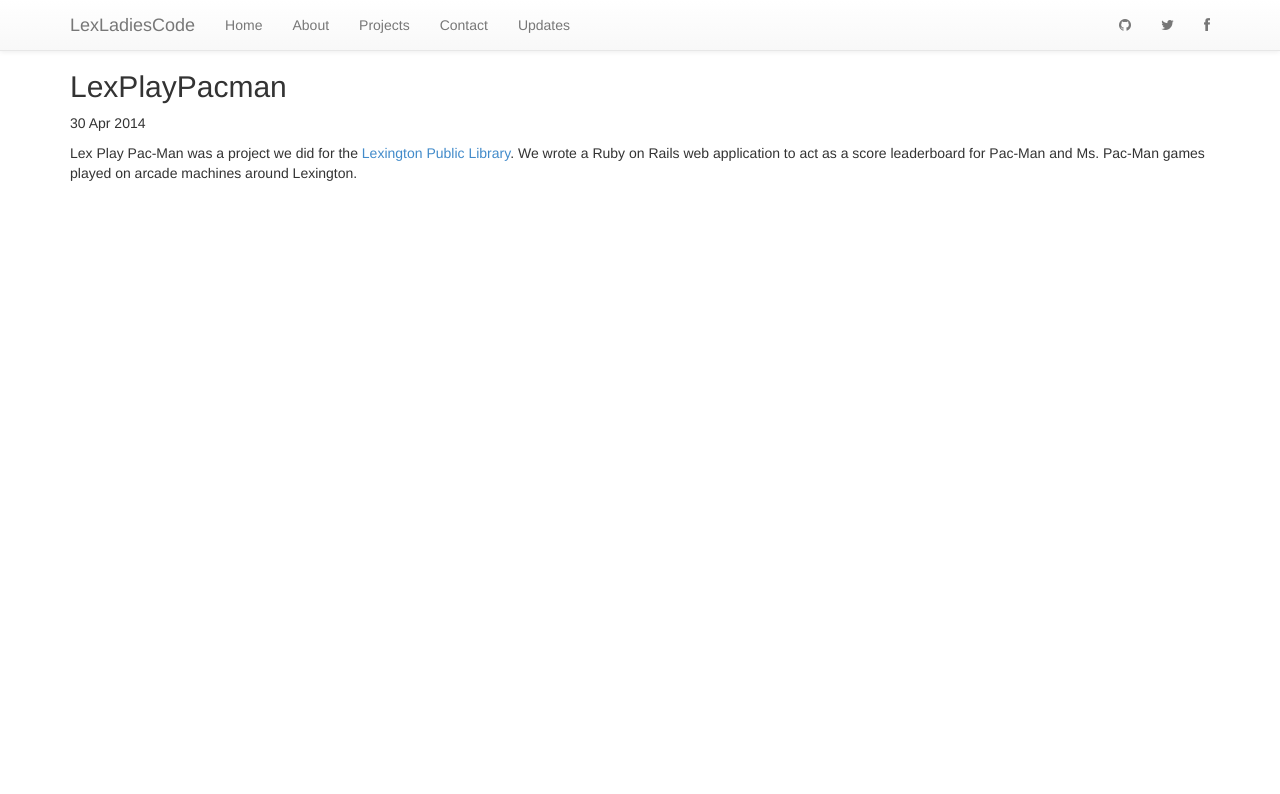
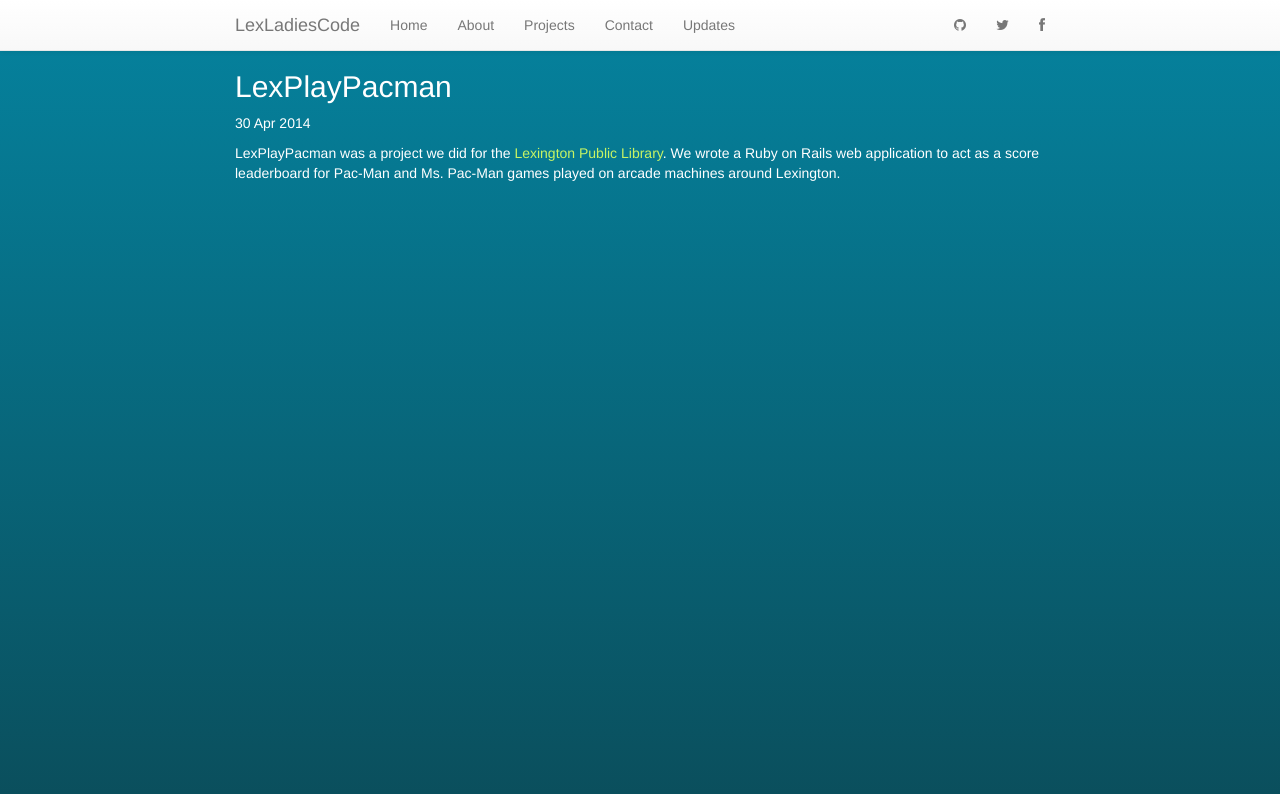
Before and after one commit to LexLadiesCode/LexLadiesCode.github.io, a Jekyll site: the page built from _posts/2014-04-30-lexplaypacman.markdown, in a window 1280 px wide. Shown: the top 794 px of the page. Built offline with Jekyll 4.4.1, drawn with Linux system fonts in a browser that asks for light colours; nearby versions of some CDN libraries; Markdown is read by kramdown in place of the engine named in the settings.

Commit message:
Starting some CSS

```diff
--- a/_includes/updates.html
+++ b/_includes/updates.html
@@ -1,3 +1,4 @@
+{% if site.categories.updates.size < 1 %}
 <section id="updates" class="page-section"><a name="updates"></a>
   <h2>Updates</h2>
   <ul class="posts-list list-unstyled">
@@ -13,3 +14,4 @@
     {% endfor %}
   </ul>
 </section>
+{% endif %}
--- a/_posts/2014-04-30-lexplaypacman.markdown
+++ b/_posts/2014-04-30-lexplaypacman.markdown
@@ -6,7 +6,7 @@ github: https://github.com/LexLadiesCode/lexplaypacman
 website: http://www.lexplaypacman.com/
 ---
 
-Lex Play Pac-Man was a project we did for the
+LexPlayPacman was a project we did for the
 [Lexington Public Library](http://www.lexpublib.org/). We wrote a Ruby on Rails
 web application to act as a score leaderboard for Pac-Man and Ms. Pac-Man games
 played on arcade machines around Lexington.
--- a/css/custom.css
+++ b/css/custom.css
@@ -1,12 +1,42 @@
-a:hover, a:focus {
-  text-decoration: none;
+html, body {
+	min-height: 100%;
+}
+body {
+	background-image: -webkit-gradient(linear, left top, left bottom, color-stop(0, #05839F), color-stop(1, #0B4854) );
+	background-image: -o-linear-gradient(bottom, #05839F 0%, #0B4854 100%);
+	background-image: -moz-linear-gradient(bottom, #05839F 0%, #0B4854 100%);
+	background-image: -webkit-linear-gradient(bottom, #05839F 0%, #0B4854 100%);
+	background-image: -ms-linear-gradient(bottom, #05839F 0%, #0B4854 100%);
+	background-image: linear-gradient(to bottom, #05839F 0%, #0B4854 100%);
+	padding-top: 50px;
+	color: #fff;
+}
+a{
+	color: #C7F464;
 }
 
-body {
-  padding-top: 50px;
+a:visited, a:active {
+	color: #77BB11;
 }
+
+a:hover, a:focus {
+	color: #FCFF52;
+	text-decoration: none;
+}
+
 
 time {
   font-style: italic;
   color: #999;
 }
+
+.navbar-fixed-top {
+	background-color: #ff065e;
+}
+
+@media (min-width: 1200px){
+	.container {
+
+		width: 60em;
+	}
+}
```
Also changed, not shown: _posts/2014-04-30-welcome-to-jekyll.markdown (deleted, +0 -23 lines).
